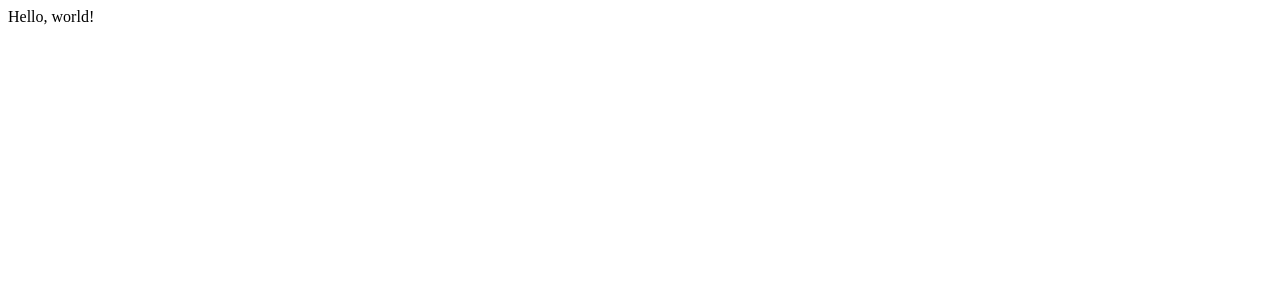
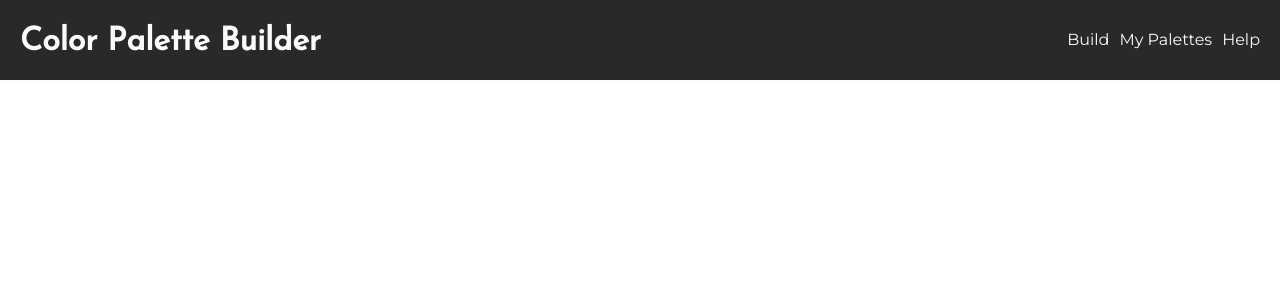
Before and after one commit to LuizHenriqueLobo1/color-palette-builder, a React (Vite) app: page / in a window 1280 px wide. Shown: the top 300 px of the page. Built offline with nearby package versions, Linux system fonts and the light colour scheme; the HTML template or start-up script is replaced by a standard one.

Commit message:
Adicionando componente Header

```diff
--- a/index.html
+++ b/index.html
@@ -4,7 +4,7 @@
     <meta charset="UTF-8" />
     <link rel="icon" type="image/svg+xml" href="/src/favicon.svg" />
     <meta name="viewport" content="width=device-width, initial-scale=1.0" />
-    <title>Vite App</title>
+    <title>Color Palette Builder</title>
   </head>
   <body>
     <div id="root"></div>
--- a/src/App.css
+++ b/src/App.css
@@ -1,42 +1,4 @@
-.App {
-  text-align: center;
+body {
+  margin:  0;
+  padding: 0;
 }
-
-.App-logo {
-  height: 40vmin;
-  pointer-events: none;
-}
-
-@media (prefers-reduced-motion: no-preference) {
-  .App-logo {
-    animation: App-logo-spin infinite 20s linear;
-  }
-}
-
-.App-header {
-  background-color: #282c34;
-  min-height: 100vh;
-  display: flex;
-  flex-direction: column;
-  align-items: center;
-  justify-content: center;
-  font-size: calc(10px + 2vmin);
-  color: white;
-}
-
-.App-link {
-  color: #61dafb;
-}
-
-@keyframes App-logo-spin {
-  from {
-    transform: rotate(0deg);
-  }
-  to {
-    transform: rotate(360deg);
-  }
-}
-
-button {
-  font-size: calc(10px + 2vmin);
-}
--- a/src/App.jsx
+++ b/src/App.jsx
@@ -1,8 +1,9 @@
 import './App.css';
+import Header from './components/Header/Header.jsx';
 
 function App() {
   return (
-    <div>Hello, world!</div>
+    <Header />
   );
 }
 
--- /dev/null
+++ b/src/components/Header/Header.css
@@ -0,0 +1,38 @@
+@import url('https://fonts.googleapis.com/css2?family=Josefin+Sans&display=swap');
+@import url('https://fonts.googleapis.com/css2?family=Montserrat&display=swap');
+
+.header {
+  display: flex;
+  justify-content: space-between;
+  width: 100%;
+  height: 80px;
+  background: #292929;
+  border-bottom: 1px solid #FAFAFA;
+}
+
+.header-title {
+  color: #FAFAFA;
+  font-family: 'Josefin Sans';
+  padding-top: 26px;
+  padding-left: 20px;
+  margin: 0;
+  cursor: default;
+}
+
+.header-anchors {
+  color: #FAFAFA;
+  font-family: 'Montserrat';
+  font-size: 1rem;
+  margin-top: 30px;
+  margin-right: 20px;
+}
+
+.header-anchors > span {
+  margin-left: 10px;
+  cursor: pointer;
+}
+
+.header-anchors > span:hover {
+  transition: 500ms;
+  color: #A1C7C7;
+}
--- /dev/null
+++ b/src/components/Header/Header.jsx
@@ -0,0 +1,22 @@
+import './Header.css';
+
+export default function Header() {
+  return (
+    <div className='header'>
+      <h1 className='header-title'>
+        Color Palette Builder
+      </h1>
+      <div class='header-anchors'>
+        <span>
+          Build
+        </span>
+        <span>
+          My Palettes
+        </span>
+        <span>
+          Help
+        </span>
+      </div>
+    </div>
+  );
+}
```
